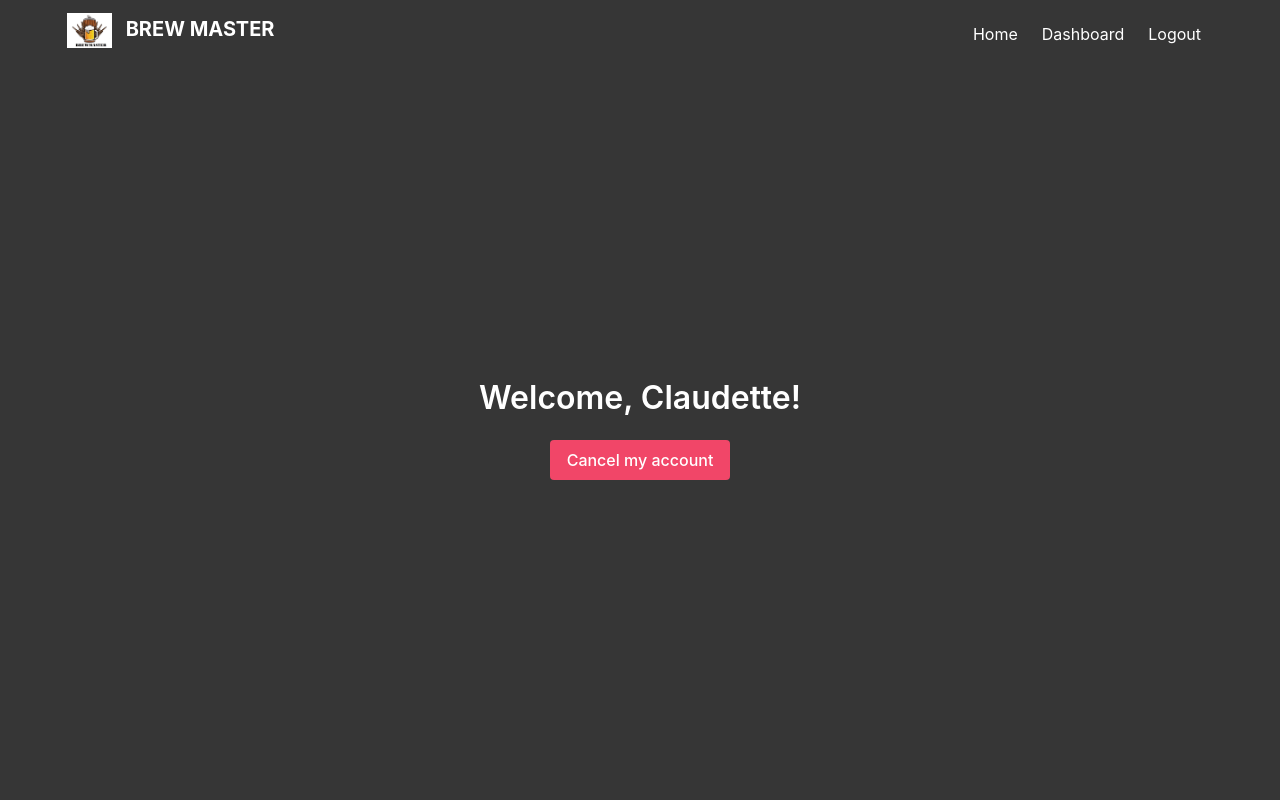
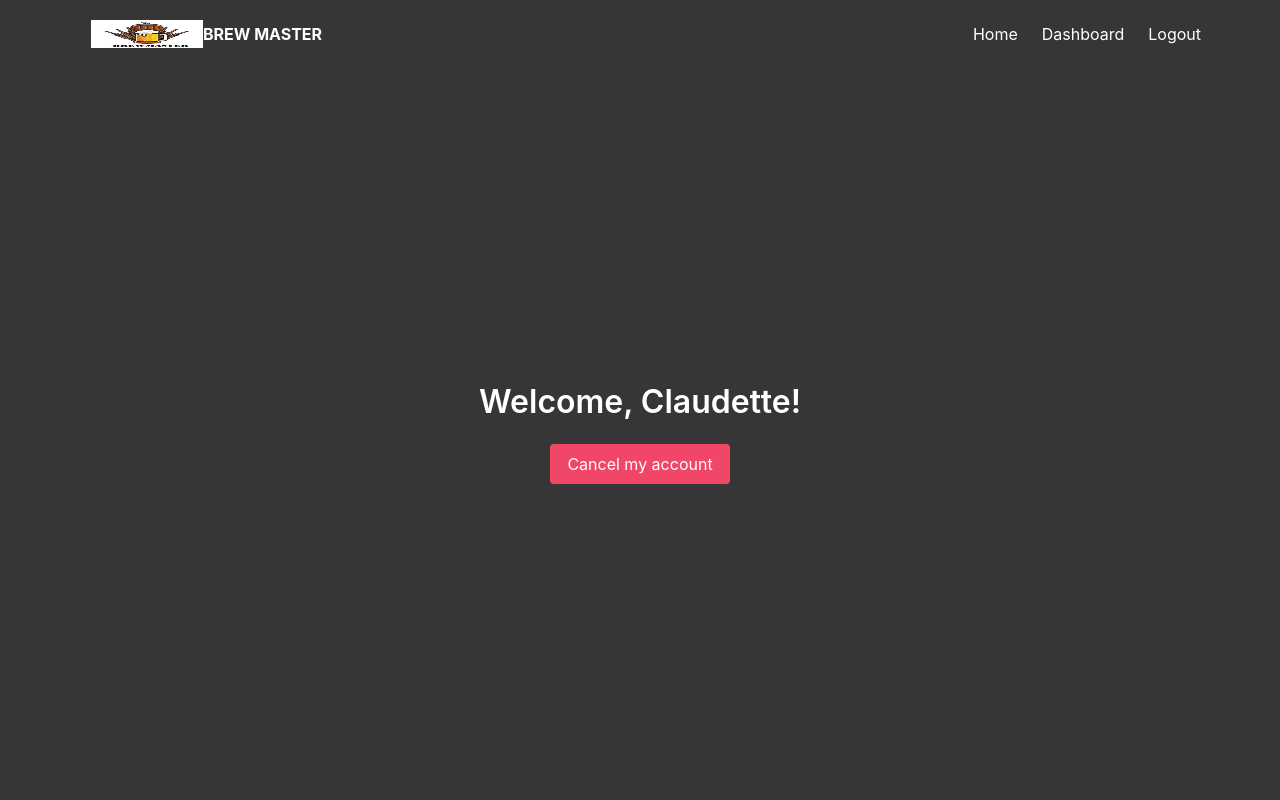
Before and after one commit to Honey20103/BrewMaster, a Flask app: page /dashboard in a window 1280 px wide. Run offline with Flask 2, Linux system fonts and the light colour scheme; a user stored in the database is signed in; some libraries are stand-ins or nearby versions.

Commit message:
worked on geting mongo db reachable, changed navbar issues with burger menu, worked on userstories and deployment instructions to the app in README

```diff
--- a/homebrew_app/project/__init__.py
+++ b/homebrew_app/project/__init__.py
@@ -5,9 +5,11 @@ from flask_pymongo import PyMongo
 from bson.objectid import ObjectId
 from flask_login import LoginManager
 
-# init SQLAlchemy for SQLite db
+# initiate SQLAlchemy for SQLite db
 db = SQLAlchemy()
 
+# initiate PyMongo for mongodb
+mongo = PyMongo()
 
 def create_app():
     app = Flask(__name__)
@@ -17,6 +19,11 @@ def create_app():
     app.config['SQLALCHEMY_DATABASE_URI'] = 'sqlite:///db.sqlite'
 
     db.init_app(app)
+
+    app.config["MONGO_DBNAME"] = 'brew_master'
+    app.config["MONGO_URI"] = 'mongodb+srv://root:rootbabyboy@honeycluster.v8y4e.mongodb.net/brew_master?retryWrites=true&w=majority'
+
+    mongo.init_app(app)
 
     login_manager = LoginManager()
     login_manager.login_view = 'auth.login'
@@ -29,10 +36,7 @@ def create_app():
         # since the user_id is just the primary key of our user table, use it in the query for the user
         return User.query.get(int(user_id))
 
-    app.config["MONGO_DBNAME"] = 'brew_master'
-    app.config["MONGO_URI"] = 'mongodb+srv://root:rootbabyboy@honeycluster.v8y4e.mongodb.net/brew_master?retryWrites=true&w=majority'
 
-    mongo = PyMongo(app)
 
     # blueprint for auth routes in app
     from .auth import auth as auth_blueprint
--- a/homebrew_app/project/main.py
+++ b/homebrew_app/project/main.py
@@ -4,7 +4,7 @@ from flask import Blueprint, render_template
 from flask_login import login_required, current_user
 from flask_pymongo import PyMongo
 from bson.objectid import ObjectId
-from . import db
+from . import db, mongo
 
 
 
@@ -15,6 +15,7 @@ def index():
     return render_template('index.html')
 
 @main.route('/dashboard')
+@main.route('/get_log')
 @login_required
 def dashboard():
     return render_template('dashboard.html', name=current_user.name)
--- a/homebrew_app/project/templates/base.html
+++ b/homebrew_app/project/templates/base.html
@@ -4,12 +4,13 @@
 <head>
 	<meta charset="utf-8" />
 	<meta http-equiv="X-UA-Compatible" content="IE=edge" />
-	<meta name="viewport" content="width=device-width, initial-scale=1" />
+	<meta name="viewport" content="width=device-width, initial-scale=1">
 	<title>BrewMaster</title>
-	<link rel="stylesheet" href="https://cdnjs.cloudflare.com/ajax/libs/bulma/0.9.0/css/bulma.min.css" />
+	<script src="https://cdnjs.cloudflare.com/ajax/libs/jquery/3.5.1/jquery.min.js"></script>
 	<link rel="stylesheet"
 		href="https://cdnjs.cloudflare.com/ajax/libs/twitter-bootstrap/4.5.2/css/bootstrap.min.css" />
-	<link rel="stylesheet" href="https://cdnjs.cloudflare.com/ajax/libs/font-awesome/5.14.0/css/all.min.css" />
+	<link rel="stylesheet" href="https://cdn.jsdelivr.net/npm/bulma@0.9.0/css/bulma.min.css">
+	<script defer src="https://use.fontawesome.com/releases/v5.14.0/js/all.js"></script>
 	<link rel="stylesheet" href="assets/css/style.css" />
 </head>
 
@@ -19,16 +20,21 @@
 			<!-- NAVBAR-->
 			<nav class="navbar">
 				<div class="container">
-					<a href="#" class="navbar-brand">
-						<!-- Logo Image -->
-						<img src="https://github.com/Honey20103/BrewMaster/blob/master/assets/images/brewmaster3.png" width="45" alt="" class="d-inline-block align-middle mr-2">
-						<!-- Logo Text -->
+					<!-- Logo Image -->
+					<!-- Logo Text -->
+
+					<a class="navbar-item brewmaster" href="#">
+						<img src="https://github.com/Honey20103/BrewMaster/blob/master/assets/images/brewmaster3.png" width="112" height="28">
 						<span class="text-uppercase font-weight-bold">BREW MASTER</span>
 					</a>
-					<button type="button" data-toggle="collapse" data-target="#navbarSupportedContent" aria-controls="navbarSupportedContent" aria-expanded="false" aria-label="Toggle navigation" class="navbar-toggler"><span class="navbar-toggler-icon"></span></button>
+					<a role="button" class="navbar-burger burger" aria-label="menu" aria-expanded="false"
+						data-target="navbarMenuHeroA">
+						<span aria-hidden="true"></span>
+						<span aria-hidden="true"></span>
+						<span aria-hidden="true"></span>
+					</a>
 
-
-					<div id="navbarMenuHeroA" class="navbar-menu">
+					<div id="navbarMenuHeroA" class="navbar-menu is-active">
 						<div class="navbar-end">
 							<a href="{{ url_for('main.index') }}" class="navbar-item">
 								Home
@@ -63,10 +69,11 @@
 		</div>
 	</section>
 	<script src="https://cdnjs.cloudflare.com/ajax/libs/jquery/3.5.1/jquery.min.js"></script>
+	<script src="https://cdnjs.cloudflare.com/ajax/libs/jquery/3.5.1/jquery.slim.min.js"></script>
 	<script src="https://cdnjs.cloudflare.com/ajax/libs/twitter-bootstrap/4.5.2/js/bootstrap.min.js"></script>
-	<script src="https://cdnjs.cloudflare.com/ajax/libs/jquery/3.5.1/jquery.min.js"></script>
+
 	<script src="https://cdnjs.cloudflare.com/ajax/libs/twitter-bootstrap/4.5.2/js/bootstrap.bundle.min.js"></script>
-	<script src="https://cdnjs.cloudflare.com/ajax/libs/jquery/3.5.1/jquery.slim.min.js"></script>
+
 </body>
 
 </html>
--- a/homebrew_app/project/templates/dashboard.html
+++ b/homebrew_app/project/templates/dashboard.html
@@ -5,11 +5,13 @@
   Welcome, {{ name }}!
 </h1>
 
+	<!---------------
 {% for recipe in log %}
     {{log.recipe_name}}
     {{log.date}}
     {{log.ingredients}}
 {% endfor %}
+--->
 <h6>
     <a class="button is-danger" href="{{ url_for('auth.cancel') }}">Cancel my account</a>
 </h6>
```
Also changed, not shown: README.md, 2 other files.
